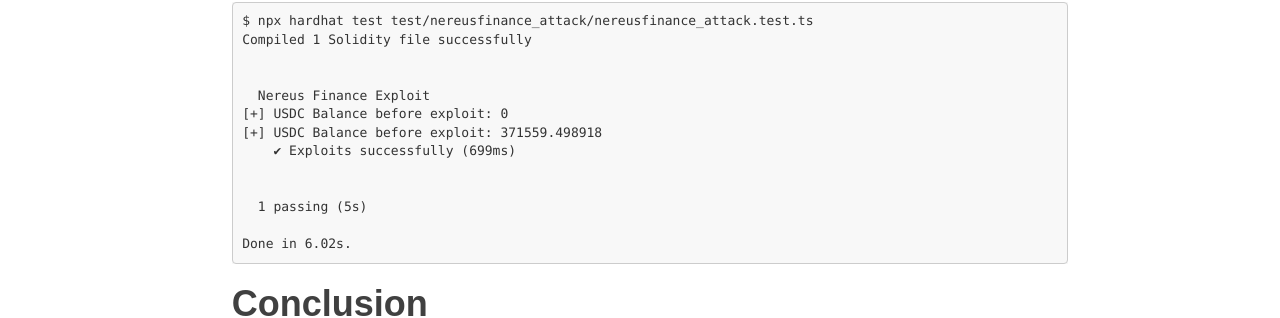
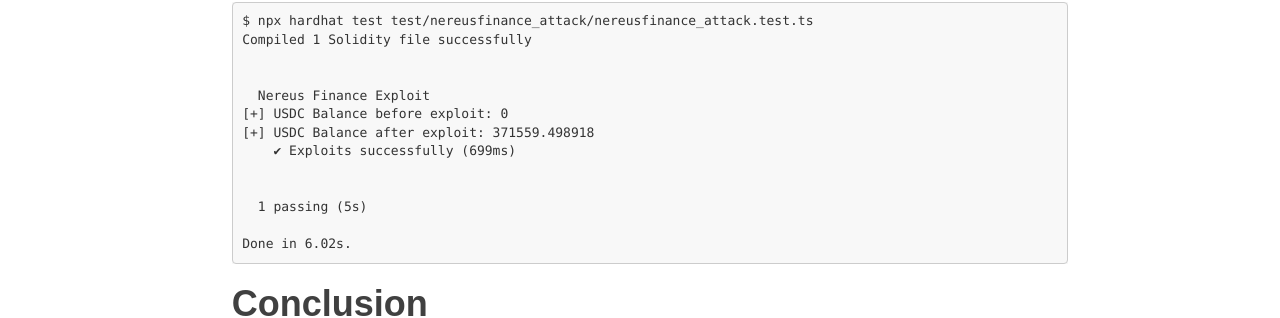
Before and after one commit to farazsth98/farazsth98.github.io, a Jekyll site: the page built from _posts/2022-11-19-nereus-finance-flashloan-attack-analysis.md, in a window 1280 px wide and 900 px high, scrolled down 19354 px. Shown: the part 247-565 px from the top of the window. Built offline with Jekyll 4.4.1, drawn with Linux system fonts in a browser that asks for light colours; nearby versions of some CDN libraries; some of the changed text lies outside the part shown.

Commit message:
Fix typo in nereus finance post

```diff
--- a/_posts/2022-11-19-nereus-finance-flashloan-attack-analysis.md
+++ b/_posts/2022-11-19-nereus-finance-flashloan-attack-analysis.md
@@ -280,7 +280,7 @@
     await attackerContract.exploit();
 
     const afterBalance = await usdcContract.balanceOf(attackerContract.address);
-    console.log(`[+] USDC Balance before exploit: ${afterBalance / 1e6}`);
+    console.log(`[+] USDC Balance after exploit: ${afterBalance / 1e6}`);
 
     expect(beforeBalance).to.be.lt(afterBalance);
   });
@@ -664,7 +664,7 @@
 
   Nereus Finance Exploit
 [+] USDC Balance before exploit: 0
-[+] USDC Balance before exploit: 371559.498918
+[+] USDC Balance after exploit: 371559.498918
     ✔ Exploits successfully (699ms)
 
 
```
